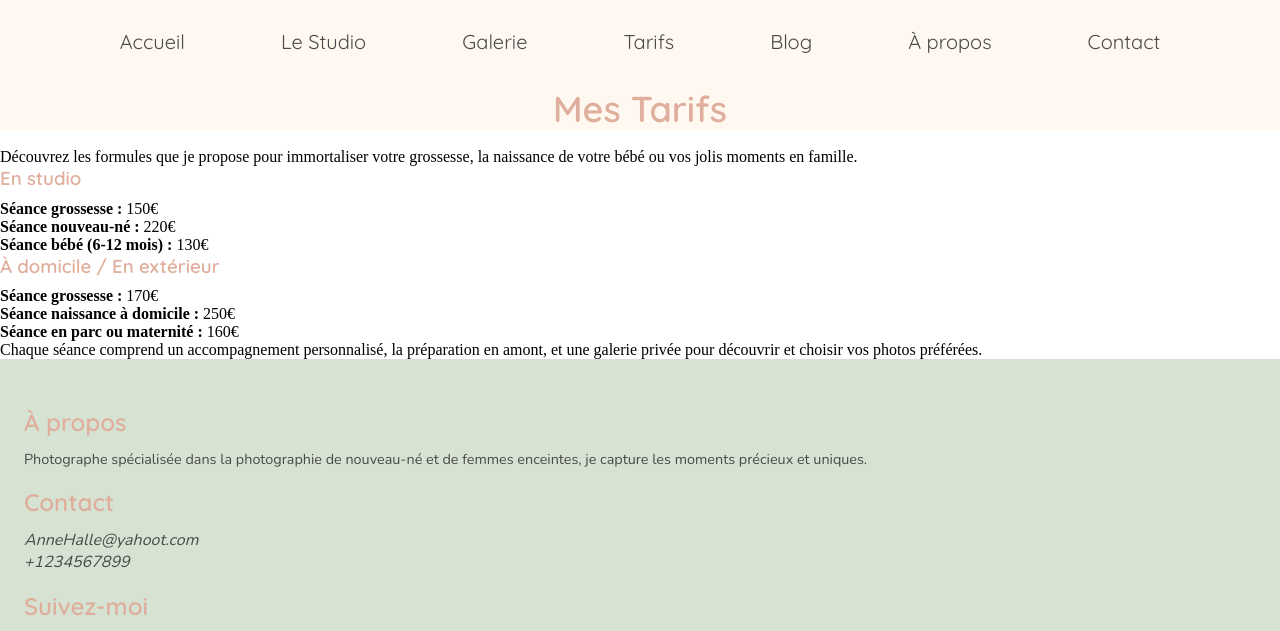
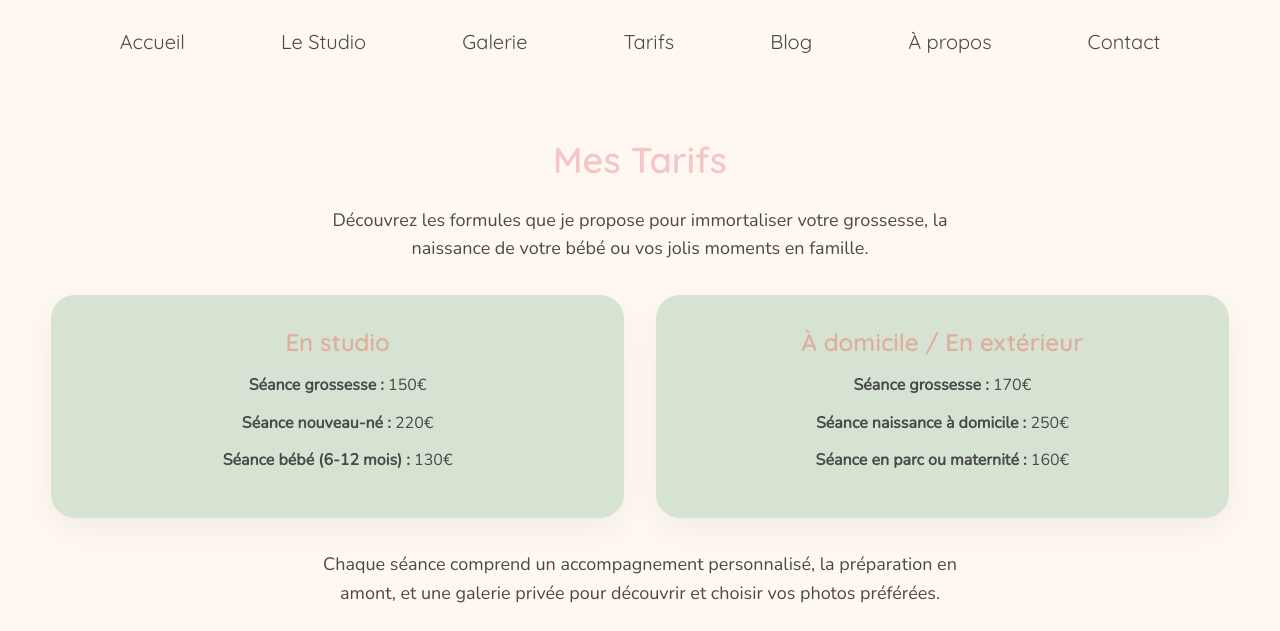
Before and after one commit to Lafuente-Nicolas/Brief-Baby-pics, a plain HTML site: page Pages/Tarifs.html in a window 1280 px wide. Shown: the part 169-800 px from the top of the page. Drawn offline with nearby package versions, Linux system fonts and the light colour scheme.

Commit message:
feat(css):compile scss

```diff
--- a/css/style.css
+++ b/css/style.css
@@ -372,4 +372,84 @@ h2 {
   box-shadow: 0 0.5rem 1.5rem #DFAE9C 0, 0, 0, 0.1;
 }
 
+.tarifs {
+  background-color: #FFF8F1;
+  padding: 4vw;
+  text-align: center;
+}
+.tarifs h2 {
+  font-family: "Quicksand", sans-serif;
+  font-size: 2.25rem;
+  font-weight: 600;
+  color: #F4C6C8;
+  line-height: 1.2;
+  margin-bottom: 1.5rem;
+}
+.tarifs .intro,
+.tarifs .conclusion {
+  font-family: "Nunito", sans-serif;
+  font-size: 1.125rem;
+  font-weight: 400;
+  color: #4A4A4A;
+  line-height: 1.6;
+  max-width: 60ch;
+  margin: 0 auto 2rem;
+}
+.tarifs .tarif-categories {
+  display: grid;
+  grid-template-columns: repeat(auto-fit, minmax(280px, 1fr));
+  gap: 2rem;
+  margin-bottom: 2rem;
+}
+.tarifs .tarif-card {
+  background-color: #D6E3D3;
+  padding: 2rem;
+  border-radius: 1.5rem;
+  box-shadow: 0 0.75rem 2rem rgba(0, 0, 0, 0.05);
+  transition: transform 0.3s ease, box-shadow 0.3s ease;
+}
+.tarifs .tarif-card:hover {
+  transform: translateY(-5px);
+  box-shadow: 0 1rem 2.5rem rgba(0, 0, 0, 0.1);
+}
+.tarifs .tarif-card h3 {
+  font-family: "Quicksand", sans-serif;
+  font-size: 1.5rem;
+  color: #DFAE9C;
+  margin-bottom: 1rem;
+}
+.tarifs .tarif-card ul {
+  list-style: none;
+  padding: 0;
+}
+.tarifs .tarif-card ul li {
+  font-family: "Nunito", sans-serif;
+  font-size: 1rem;
+  font-weight: 400;
+  color: #4A4A4A;
+  line-height: 1.6;
+  margin-bottom: 0.75rem;
+}
+.tarifs .tarif-card ul li strong {
+  font-weight: 600;
+  color: #4A4A4A;
+}
+@media (max-width: 768px) {
+  .tarifs {
+    padding: 6vw;
+  }
+  .tarifs h2 {
+    font-size: 2rem;
+  }
+  .tarifs .tarif-card {
+    padding: 1.5rem;
+  }
+  .tarifs .tarif-card h3 {
+    font-size: 1.25rem;
+  }
+  .tarifs .tarif-card ul li {
+    font-size: 0.95rem;
+  }
+}
+
 /*# sourceMappingURL=style.css.map */
```
Also changed, not shown: 1 other file.
